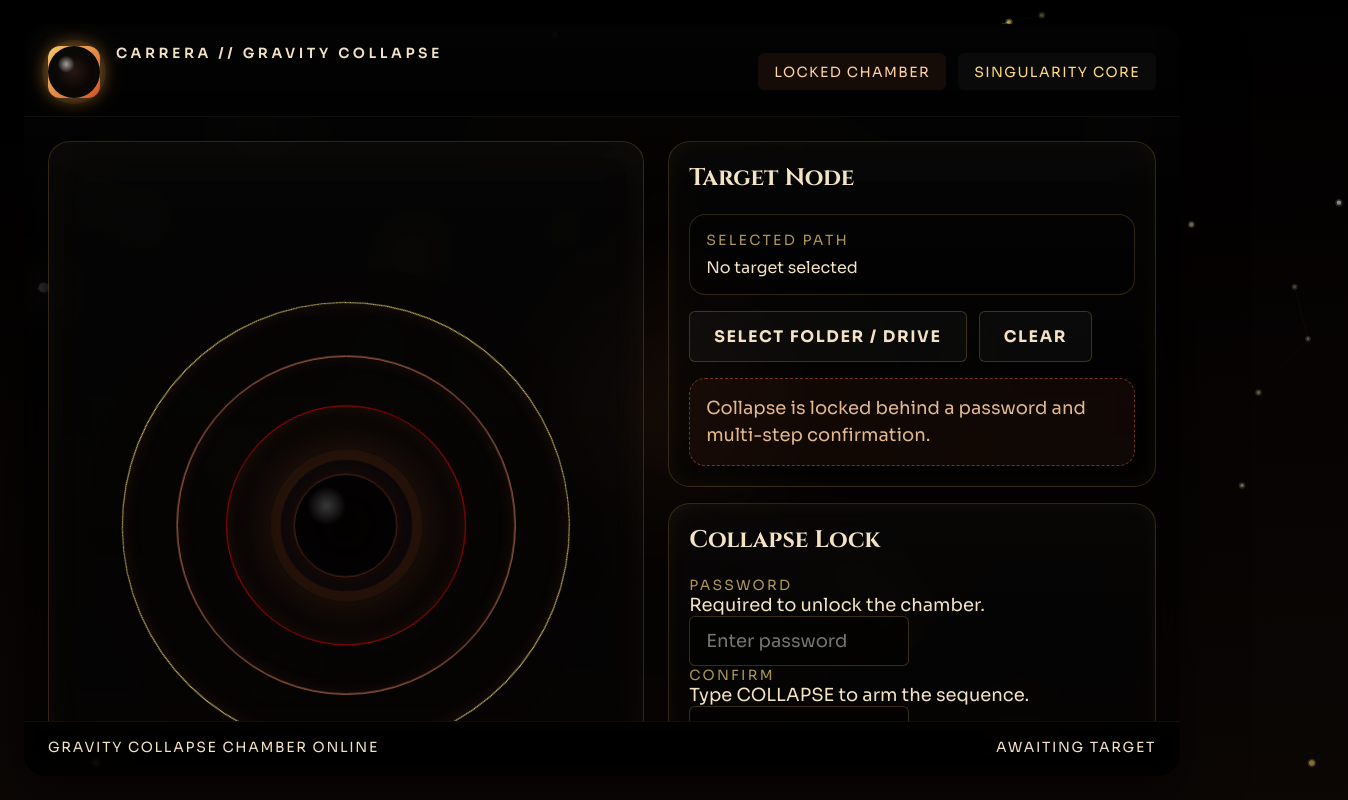
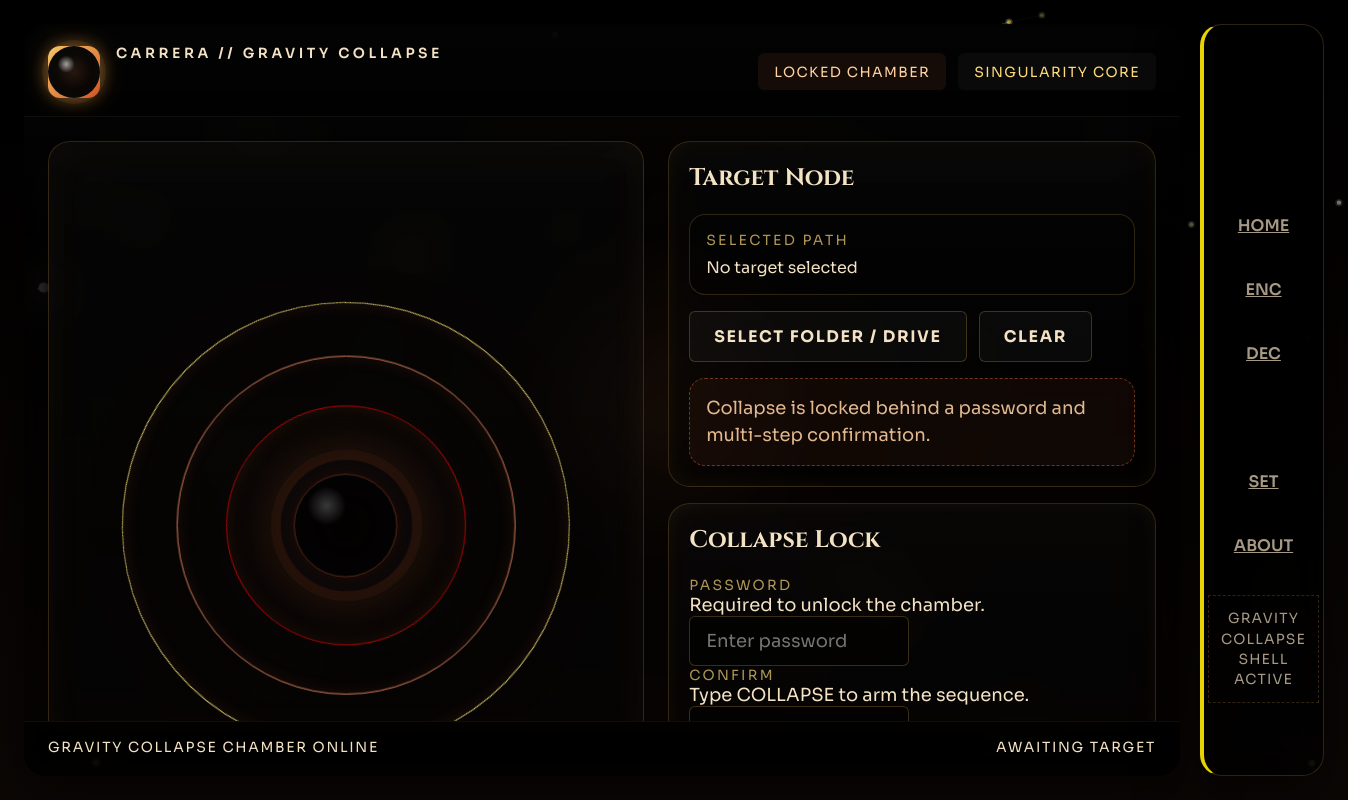
Before and after one commit to AstralCloud-SZA/CRP56_Ruby_Version, an Electron app: page crp56/electron-app/renderer/gravity_collapse.html in a window 1348 px wide. Drawn offline with Linux system fonts and the light colour scheme.

Commit message:
gravity collapse feature and page intial work 7

```diff
--- a/crp56/electron-app/renderer/gravity_collapse.html
+++ b/crp56/electron-app/renderer/gravity_collapse.html
@@ -157,7 +157,7 @@
                 <a class="nav-btn" href="./home.html" data-sfx="cursor">Home</a>
                 <a class="nav-btn" href="./encrypt.html" data-sfx="cursor">Enc</a>
                 <a class="nav-btn" href="./decrypt.html" data-sfx="cursor">Dec</a>
-                <a class="nav-btn active" href="./gravitycollapse.html" data-sfx="cursor">Collapse</a>
+                <a class="nav-btn active" href="./gravity_collapse.html" data-sfx="cursor">Collapse</a>
                 <a class="nav-btn" href="./settings.html" data-sfx="cursor">Set</a>
                 <a class="nav-btn" href="./about.html" data-sfx="cursor">About</a>
             </nav>
@@ -172,12 +172,10 @@
 <script src="./gravitional_collapse.js"></script>
 <script src="./app.js"></script>
 <script>
-    document.addEventListener('DOMContentLoaded', () =>
-    {
+    document.addEventListener('DOMContentLoaded', () => {
         ParticleFX.blackHole('blackHoleMark', 52, 28);
         ParticleFX.blackHole('blackHoleRail', 54, 28);
     });
 </script>
-
 </body>
 </html>
--- a/crp56/electron-app/renderer/gravitycollapse.css
+++ b/crp56/electron-app/renderer/gravitycollapse.css
@@ -31,7 +31,6 @@ body[data-page="gravity-collapse"] .bg-slides {
             linear-gradient(180deg, rgba(0, 0, 0, 0.92), rgba(12, 7, 5, 0.96));
 }
 
-body[data-page="gravity-collapse"] .rail,
 body[data-page="gravity-collapse"] .hero,
 body[data-page="gravity-collapse"] .hero-panel,
 body[data-page="gravity-collapse"] .system-stack,
@@ -42,6 +41,10 @@ body[data-page="gravity-collapse"] .action-card {
 .gravity-shell {
     grid-template-columns: 1fr;
     gap: 0;
+}
+
+body[data-page="gravity-collapse"] .rail {
+    display: flex;
 }
 
 .gravity-chamber {
@@ -159,7 +162,7 @@ body[data-page="gravity-collapse"] .action-card {
 .gravity-stage-overlay p {
     margin: 0;
     max-width: 62ch;
-    color: var(--muted, var(--gravity-muted));
+    color: var(--gravity-muted);
     line-height: 1.65;
 }
 
@@ -357,6 +360,86 @@ body[data-page="gravity-collapse"] .action-card {
 .gravity-status .status-card { background: rgba(0,0,0,0.22); }
 .gravity-footer { border-top-color: rgba(255,255,255,0.05); background: rgba(0,0,0,0.52); }
 
+.rail {
+    border: 1px solid var(--gravity-border);
+    border-radius: var(--radius-xl);
+    background: linear-gradient(180deg, rgba(0,0,0,0.88), rgba(0,0,0,0.72));
+    backdrop-filter: blur(18px);
+    -webkit-backdrop-filter: blur(18px);
+    box-shadow: var(--gravity-shadow);
+    display: flex;
+    flex-direction: column;
+    align-items: center;
+    justify-content: center;
+    gap: var(--space-6);
+    padding: var(--space-5) var(--space-3);
+    position: relative;
+    border-left: 4px solid rgba(255, 234, 0, 0.9);
+}
+
+.rail-logo {
+    display: grid;
+    place-items: center;
+    width: 100%;
+    padding-bottom: var(--space-6);
+    color: var(--gravity-gold-2);
+    filter: drop-shadow(0 0 8px var(--gravity-gold));
+}
+
+.rail-nav {
+    display: grid;
+    gap: var(--space-3);
+    position: relative;
+    z-index: 1;
+}
+
+.nav-btn {
+    font-family: var(--font-body);
+    min-height: 52px;
+    border: 1px solid transparent;
+    background: transparent;
+    color: var(--gravity-muted);
+    display: grid;
+    place-items: center;
+    text-align: center;
+    font-size: var(--text-sm);
+    font-weight: 600;
+    text-transform: uppercase;
+    transition: var(--transition);
+    clip-path: polygon(10% 0, 100% 0, 90% 100%, 0% 100%);
+}
+
+.nav-btn.active {
+    color: #000;
+    background: var(--gold-gradient);
+    box-shadow: var(--glow);
+}
+
+.nav-btn:hover:not(.active) {
+    color: var(--gravity-text);
+    background: rgba(255,255,255,0.05);
+    transform: translateX(-3px);
+}
+
+.rail-bottom {
+    display: grid;
+    gap: var(--space-3);
+    position: relative;
+    z-index: 1;
+}
+
+.rail-note {
+    font-family: var(--font-body);
+    font-size: var(--text-xs);
+    line-height: 1.45;
+    text-align: center;
+    color: var(--gravity-muted);
+    letter-spacing: 0.08em;
+    text-transform: uppercase;
+    border: 1px dashed var(--gravity-border);
+    padding: var(--space-3);
+}
+
 @keyframes ringSpin { from { transform: rotate(0deg); } to { transform: rotate(360deg); } }
 @keyframes voidPulse { 0%, 100% { transform: scale(1); } 50% { transform: scale(1.06); } }
 @keyframes pulseExpand { 0% { transform: scale(0.88); opacity: 0.75; } 100% { transform: scale(1.4); opacity: 0; } }
@@ -364,6 +447,7 @@ body[data-page="gravity-collapse"] .action-card {
 @media (max-width: 980px) {
     .gravity-grid { grid-template-columns: 1fr; }
     .gravity-core-panel { min-height: 460px; }
+    .rail { display: none; }
 }
 
 @media (max-width: 720px) {
```
